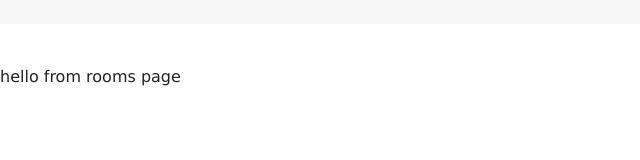
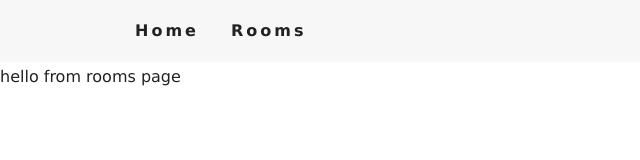
Before and after one commit to trudova/second-proj-trudova, a React (Create React App) app: page /rooms in a window 1280 px wide. Shown: the top 160 px of the page, without its empty margins (0-640 px from the left). Built offline with nearby package versions, Linux system fonts and the light colour scheme.

Commit message:
add the links to the pages

```diff
--- a/src/components/Navbar.js
+++ b/src/components/Navbar.js
@@ -22,7 +22,12 @@ export default class Navbar extends Component {
                     </button>
                     </div>
                     <ul className={this.state.isOpen?'nav-links show-nav':'nav-links'} >
-
+                    <li>
+                        <Link to='/'>Home</Link>
+                    </li>
+                    <li>
+                        <Link to='/rooms'>Rooms</Link>
+                    </li>
                     </ul>
                 </div>
             </nav>
@@ -32,3 +37,4 @@ export default class Navbar extends Component {
 //import icon
 // set up the button for icon
 // set up ul = actual nav
+// setting up condition for small and big nav
```
